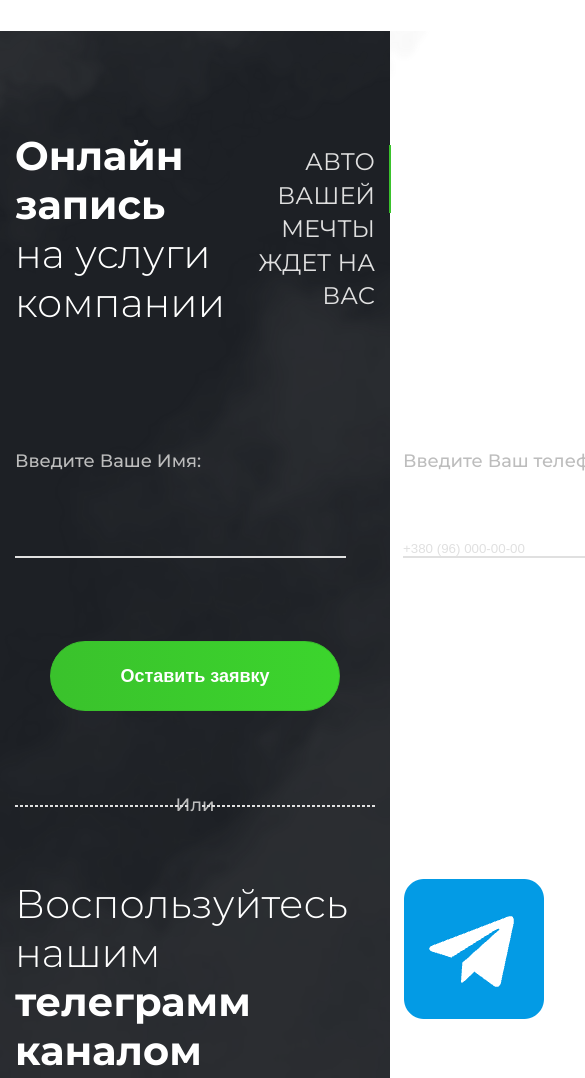
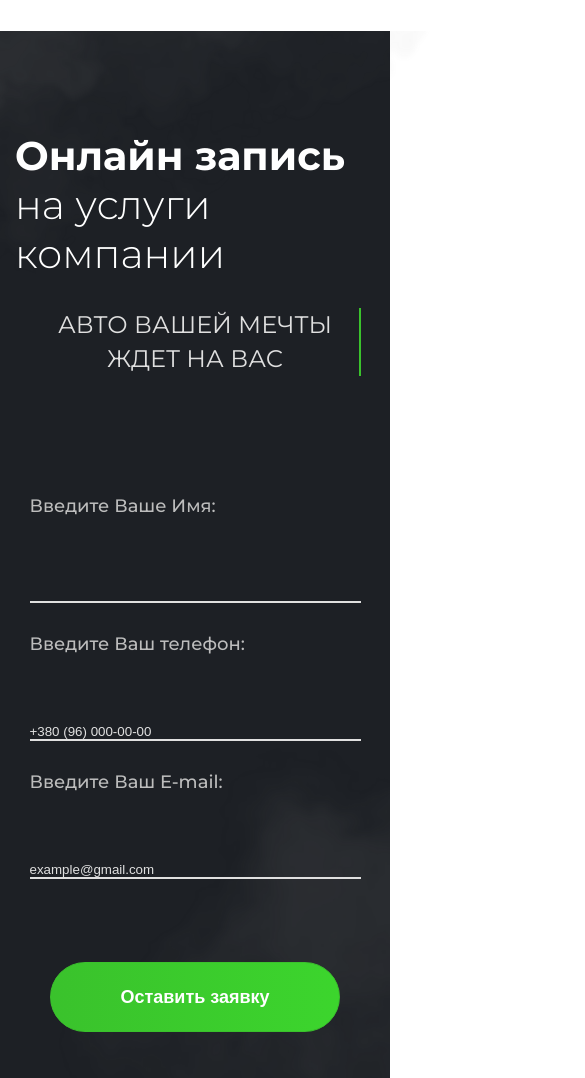
Before and after one commit to NikolaiLapukha/forsage, a plain HTML site: page index.html in a window 390 px wide. Shown: the part 5660-6738 px from the top of the page, 585 px wide, since content can reach past the window. Drawn offline with Linux system fonts and the light colour scheme.

Commit message:
changes form

```diff
--- a/css/style.css
+++ b/css/style.css
@@ -727,6 +727,11 @@ body{
 .form__form{
     margin: 120px auto 83px;
 }
+.form__input-wrap{
+    display: flex;
+    flex-direction: column;
+    gap: 69px;
+}
 .form__inputs{
     display: flex;
     column-gap: 57px;
@@ -741,7 +746,6 @@ body{
     color: #E0E0E0;
     width: 331px;
     transition: all 0.3s ease 0s;
-    margin-top: 69px;
 }
 .form__input::placeholder{
     line-height: 29px;
@@ -785,6 +789,8 @@ body{
     display: flex;
     margin-top: 63px;
     gap: 56px;
+    flex-wrap: wrap;
+    justify-content: center;
 }
 .form__bottom-text{
     max-width: 490px;
@@ -891,6 +897,10 @@ body{
     .services__smoke{
         width: 100%;
     }
+    .form__inputs{
+        flex-direction: column;
+        align-items: center;
+    }
 
 }
 @media (max-width:830px){
@@ -961,6 +971,14 @@ body{
     .services__item-img{
         width: 100%;
     }
+    .form__top{
+        flex-wrap: wrap;
+        row-gap: 30px;
+        justify-content: center;
+    }
+    .form__text{
+        text-align: center;
+    }
 }
 @media (max-width: 535px){
     .header__bottom{
```
